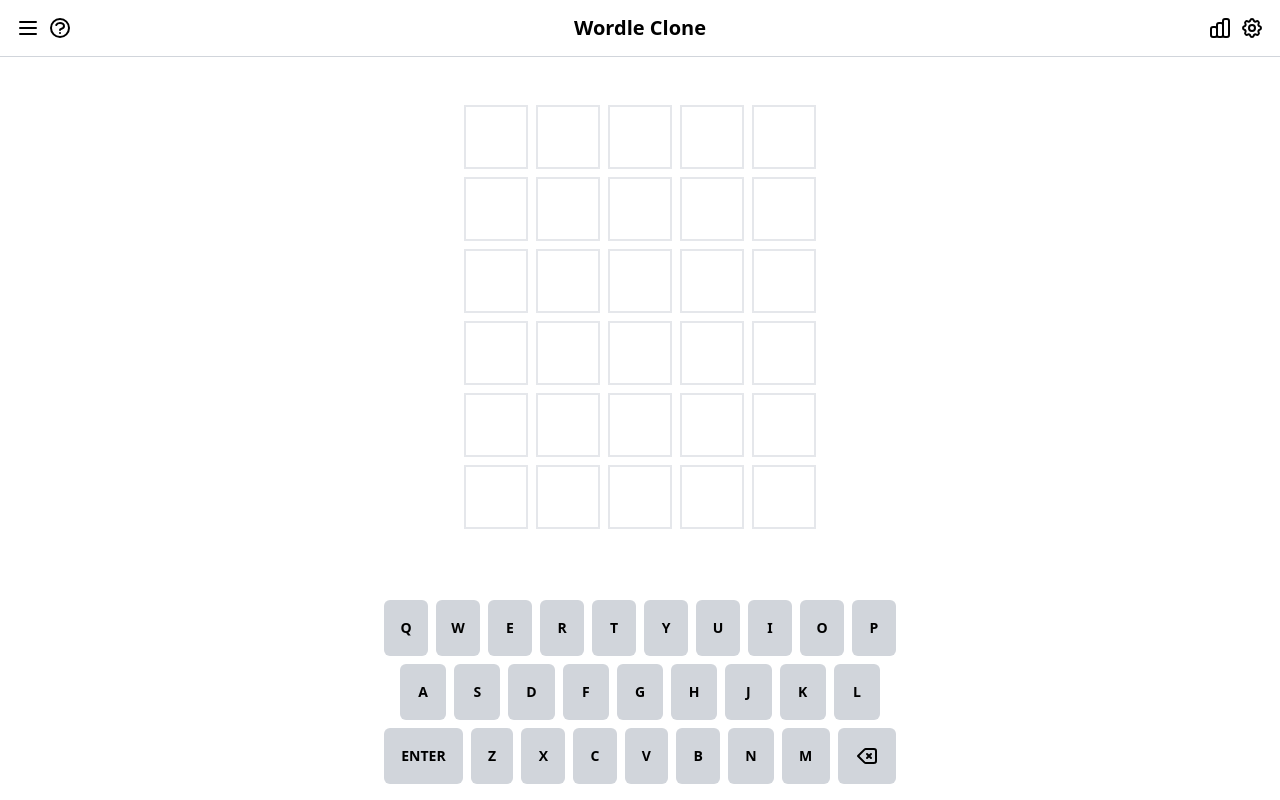
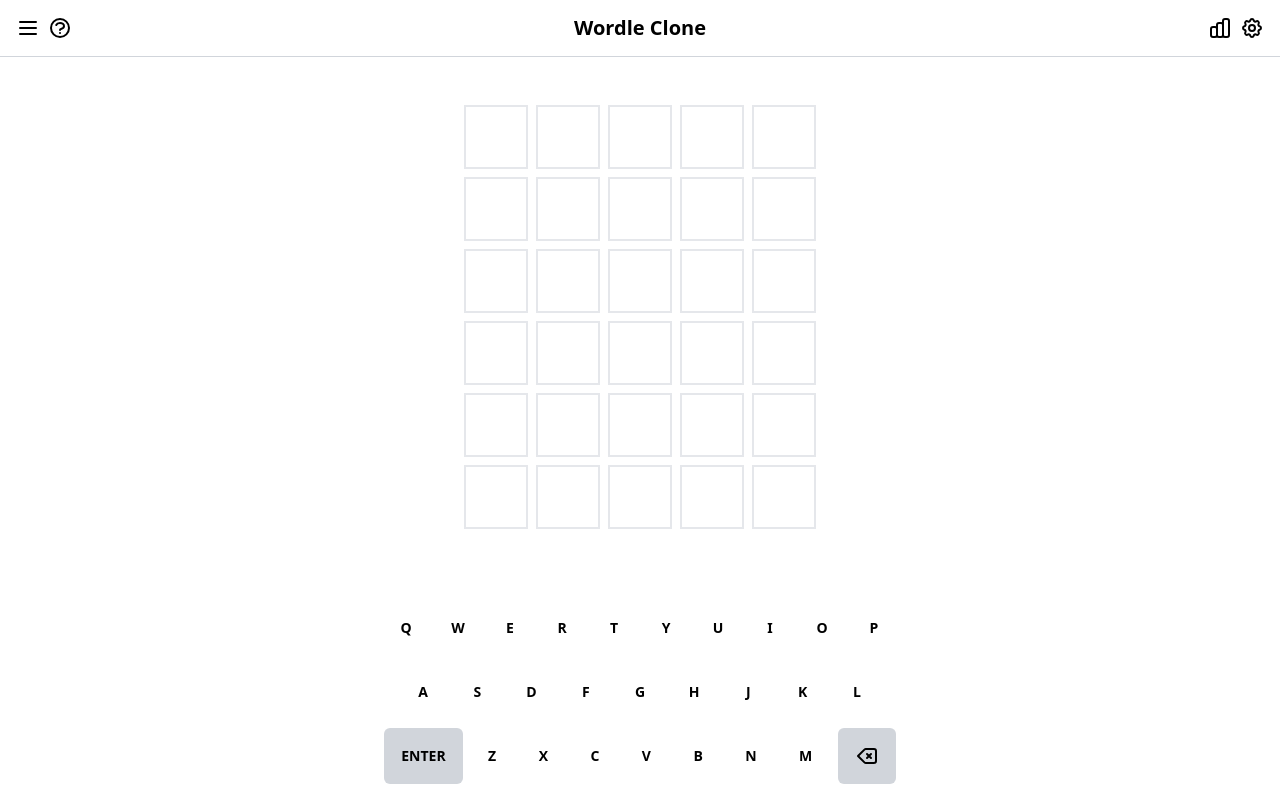
Before and after one commit to williamafil/wordle-clone, a Next.js app: page / in a window 1280 px wide. Built offline with nearby package versions, Linux system fonts and the light colour scheme.

Commit message:
Add key bg color

```diff
--- a/components/Home/KeyButton.tsx
+++ b/components/Home/KeyButton.tsx
@@ -5,6 +5,7 @@ interface KeyButtonProps {
   children?: React.ReactNode;
   value: string;
   onKeyPress: (key: string) => void;
+  className?: string;
 }
 
 function KeyButton(props: KeyButtonProps) {
@@ -16,7 +17,8 @@ function KeyButton(props: KeyButtonProps) {
         "flex items-center justify-center",
         "active:bg-gray-400",
         "text-sm uppercase",
-        props.value === "enter" ? "font-bold " : "font-semibold "
+        props.value === "enter" ? "font-bold " : "font-semibold ",
+        props.className
       )}
     >
       {props.value === "backspace" && props.children}
--- a/components/Home/Keyboard.tsx
+++ b/components/Home/Keyboard.tsx
@@ -1,46 +1,217 @@
-import React from "react";
+import { useEffect, useState } from "react";
 import { BackspaceIcon } from "../Icons";
 import KeyButton from "./KeyButton";
+import { Word } from "types";
 
 interface KeyboardProps {
   onKeyPress: (key: string) => void;
+  record: Word[];
+  currentRound: number;
+}
+
+interface IKeyValue {
+  [key: string]: number;
 }
 
 function Keyboard(props: KeyboardProps) {
+  const [keyRecord, setKeyRecord] = useState<IKeyValue>({
+    a: 0,
+    b: 0,
+    c: 0,
+    d: 0,
+    e: 0,
+    f: 0,
+    g: 0,
+    h: 0,
+    i: 0,
+    j: 0,
+    k: 0,
+    l: 0,
+    m: 0,
+    n: 0,
+    o: 0,
+    p: 0,
+    q: 0,
+    r: 0,
+    s: 0,
+    t: 0,
+    u: 0,
+    v: 0,
+    w: 0,
+    x: 0,
+    y: 0,
+    z: 0,
+  });
+  useEffect(() => {
+    if (props.currentRound === 0) return;
+    props.record[props.currentRound - 1].map((item) => {
+      if (item.value !== null && keyRecord[item.value] !== item.checkNum) {
+        if (item.checkNum > keyRecord[item.value]) {
+          setKeyRecord((prev) => {
+            if (item.value !== null) {
+              prev[item.value] = item.checkNum;
+            }
+            return prev;
+          });
+        }
+      }
+    });
+  }, [props.record, props.currentRound]);
+
+  const checkKeyColor = (letter: string) => {
+    switch (keyRecord[letter]) {
+      case 3:
+        return "bg-green-500";
+      case 2:
+        return "bg-amber-400 ";
+      case 1:
+        return "bg-zinc-400";
+      case 0: {
+        return "bg-transparent";
+      }
+      default:
+        return "bg-transparent";
+    }
+  };
+
   return (
     <div className="pb-4 mx-auto max-w-lg flex flex-col justify-end gap-2 h-full font-semibold uppercase text-sm">
       <div className="grid grid-cols-10 gap-2">
-        <KeyButton onKeyPress={props.onKeyPress} value="q" />
-        <KeyButton onKeyPress={props.onKeyPress} value="w" />
-        <KeyButton onKeyPress={props.onKeyPress} value="e" />
-        <KeyButton onKeyPress={props.onKeyPress} value="r" />
-        <KeyButton onKeyPress={props.onKeyPress} value="t" />
-        <KeyButton onKeyPress={props.onKeyPress} value="y" />
-        <KeyButton onKeyPress={props.onKeyPress} value="u" />
-        <KeyButton onKeyPress={props.onKeyPress} value="i" />
-        <KeyButton onKeyPress={props.onKeyPress} value="o" />
-        <KeyButton onKeyPress={props.onKeyPress} value="p" />
+        <KeyButton
+          className={checkKeyColor("q")}
+          onKeyPress={props.onKeyPress}
+          value="q"
+        />
+        <KeyButton
+          className={checkKeyColor("w")}
+          onKeyPress={props.onKeyPress}
+          value="w"
+        />
+        <KeyButton
+          className={checkKeyColor("e")}
+          onKeyPress={props.onKeyPress}
+          value="e"
+        />
+        <KeyButton
+          className={checkKeyColor("r")}
+          onKeyPress={props.onKeyPress}
+          value="r"
+        />
+        <KeyButton
+          className={checkKeyColor("t")}
+          onKeyPress={props.onKeyPress}
+          value="t"
+        />
+        <KeyButton
+          className={checkKeyColor("y")}
+          onKeyPress={props.onKeyPress}
+          value="y"
+        />
+        <KeyButton
+          className={checkKeyColor("u")}
+          onKeyPress={props.onKeyPress}
+          value="u"
+        />
+        <KeyButton
+          className={checkKeyColor("i")}
+          onKeyPress={props.onKeyPress}
+          value="i"
+        />
+        <KeyButton
+          className={checkKeyColor("o")}
+          onKeyPress={props.onKeyPress}
+          value="o"
+        />
+        <KeyButton
+          className={checkKeyColor("p")}
+          onKeyPress={props.onKeyPress}
+          value="p"
+        />
       </div>
       <div className="px-4 grid grid-cols-9 gap-2">
-        <KeyButton onKeyPress={props.onKeyPress} value="a" />
-        <KeyButton onKeyPress={props.onKeyPress} value="s" />
-        <KeyButton onKeyPress={props.onKeyPress} value="d" />
-        <KeyButton onKeyPress={props.onKeyPress} value="f" />
-        <KeyButton onKeyPress={props.onKeyPress} value="g" />
-        <KeyButton onKeyPress={props.onKeyPress} value="h" />
-        <KeyButton onKeyPress={props.onKeyPress} value="j" />
-        <KeyButton onKeyPress={props.onKeyPress} value="k" />
-        <KeyButton onKeyPress={props.onKeyPress} value="l" />
+        <KeyButton
+          className={checkKeyColor("a")}
+          onKeyPress={props.onKeyPress}
+          value="a"
+        />
+        <KeyButton
+          className={checkKeyColor("s")}
+          onKeyPress={props.onKeyPress}
+          value="s"
+        />
+        <KeyButton
+          className={checkKeyColor("d")}
+          onKeyPress={props.onKeyPress}
+          value="d"
+        />
+        <KeyButton
+          className={checkKeyColor("f")}
+          onKeyPress={props.onKeyPress}
+          value="f"
+        />
+        <KeyButton
+          className={checkKeyColor("g")}
+          onKeyPress={props.onKeyPress}
+          value="g"
+        />
+        <KeyButton
+          className={checkKeyColor("h")}
+          onKeyPress={props.onKeyPress}
+          value="h"
+        />
+        <KeyButton
+          className={checkKeyColor("j")}
+          onKeyPress={props.onKeyPress}
+          value="j"
+        />
+        <KeyButton
+          className={checkKeyColor("k")}
+          onKeyPress={props.onKeyPress}
+          value="k"
+        />
+        <KeyButton
+          className={checkKeyColor("l")}
+          onKeyPress={props.onKeyPress}
+          value="l"
+        />
       </div>
       <div className="grid grid-flow-col  gap-2">
         <KeyButton onKeyPress={props.onKeyPress} value="enter" />
-        <KeyButton onKeyPress={props.onKeyPress} value="z" />
-        <KeyButton onKeyPress={props.onKeyPress} value="x" />
-        <KeyButton onKeyPress={props.onKeyPress} value="c" />
-        <KeyButton onKeyPress={props.onKeyPress} value="v" />
-        <KeyButton onKeyPress={props.onKeyPress} value="b" />
-        <KeyButton onKeyPress={props.onKeyPress} value="n" />
-        <KeyButton onKeyPress={props.onKeyPress} value="m" />
+        <KeyButton
+          className={checkKeyColor("z")}
+          onKeyPress={props.onKeyPress}
+          value="z"
+        />
+        <KeyButton
+          className={checkKeyColor("x")}
+          onKeyPress={props.onKeyPress}
+          value="x"
+        />
+        <KeyButton
+          className={checkKeyColor("c")}
+          onKeyPress={props.onKeyPress}
+          value="c"
+        />
+        <KeyButton
+          className={checkKeyColor("v")}
+          onKeyPress={props.onKeyPress}
+          value="v"
+        />
+        <KeyButton
+          className={checkKeyColor("b")}
+          onKeyPress={props.onKeyPress}
+          value="b"
+        />
+        <KeyButton
+          className={checkKeyColor("n")}
+          onKeyPress={props.onKeyPress}
+          value="n"
+        />
+        <KeyButton
+          className={checkKeyColor("m")}
+          onKeyPress={props.onKeyPress}
+          value="m"
+        />
         <KeyButton onKeyPress={props.onKeyPress} value="backspace">
           <BackspaceIcon />
         </KeyButton>
--- a/pages/api/spell-check.ts
+++ b/pages/api/spell-check.ts
@@ -35,6 +35,7 @@ function matchWord(answer: string, wordToMatch: string) {
       if (idx === i) {
         const res = {
           check: 'correct-pos',
+          checkNum: 3,
           value: wordArr[i],
         }
         result.push(res)
@@ -42,6 +43,7 @@ function matchWord(answer: string, wordToMatch: string) {
       } else {
         const res = {
           check: 'wrong-pos',
+          checkNum: 2,
           value: wordArr[i],
         }
         result.push(res)
@@ -50,6 +52,7 @@ function matchWord(answer: string, wordToMatch: string) {
     } else {
       const res = {
         check: 'wrong-letter',
+        checkNum: 1,
         value: wordArr[i],
       }
       result.push(res)
--- a/pages/index.tsx
+++ b/pages/index.tsx
@@ -9,6 +9,11 @@ import Grids from "../components/Home/Grids";
 import Keyboard from "../components/Home/Keyboard";
 import Container from "../components/Layout/Container";
 
+// checkNum: 3, check: 'correct-pos'
+// checkNum: 2, check: 'wrong-pos'
+// checkNum: 1, check: 'wrong-letter'
+// checkNum: 0 default value
+
 const Home: NextPage = () => {
   const [isLoading, setIsLoading] = useState(false);
   const [isGameOver, setIsGameOver] = useState(false);
@@ -16,46 +21,46 @@ const Home: NextPage = () => {
   const [position, setPosition] = useState(0);
   const [record, setRecord] = useState<Word[]>([
     [
-      { check: null, value: null },
-      { check: null, value: null },
-      { check: null, value: null },
-      { check: null, value: null },
-      { check: null, value: null },
+      { check: null, checkNum: 0, value: null },
+      { check: null, checkNum: 0, value: null },
+      { check: null, checkNum: 0, value: null },
+      { check: null, checkNum: 0, value: null },
+      { check: null, checkNum: 0, value: null },
     ],
     [
-      { check: null, value: null },
-      { check: null, value: null },
-      { check: null, value: null },
-      { check: null, value: null },
-      { check: null, value: null },
+      { check: null, checkNum: 0, value: null },
+      { check: null, checkNum: 0, value: null },
+      { check: null, checkNum: 0, value: null },
+      { check: null, checkNum: 0, value: null },
+      { check: null, checkNum: 0, value: null },
     ],
     [
-      { check: null, value: null },
-      { check: null, value: null },
-      { check: null, value: null },
-      { check: null, value: null },
-      { check: null, value: null },
+      { check: null, checkNum: 0, value: null },
+      { check: null, checkNum: 0, value: null },
+      { check: null, checkNum: 0, value: null },
+      { check: null, checkNum: 0, value: null },
+      { check: null, checkNum: 0, value: null },
     ],
     [
-      { check: null, value: null },
-      { check: null, value: null },
-      { check: null, value: null },
-      { check: null, value: null },
-      { check: null, value: null },
+      { check: null, checkNum: 0, value: null },
+      { check: null, checkNum: 0, value: null },
+      { check: null, checkNum: 0, value: null },
+      { check: null, checkNum: 0, value: null },
+      { check: null, checkNum: 0, value: null },
     ],
     [
-      { check: null, value: null },
-      { check: null, value: null },
-      { check: null, value: null },
-      { check: null, value: null },
-      { check: null, value: null },
+      { check: null, checkNum: 0, value: null },
+      { check: null, checkNum: 0, value: null },
+      { check: null, checkNum: 0, value: null },
+      { check: null, checkNum: 0, value: null },
+      { check: null, checkNum: 0, value: null },
     ],
     [
-      { check: null, value: null },
-      { check: null, value: null },
-      { check: null, value: null },
-      { check: null, value: null },
-      { check: null, value: null },
+      { check: null, checkNum: 0, value: null },
+      { check: null, checkNum: 0, value: null },
+      { check: null, checkNum: 0, value: null },
+      { check: null, checkNum: 0, value: null },
+      { check: null, checkNum: 0, value: null },
     ],
   ]);
 
@@ -65,8 +70,6 @@ const Home: NextPage = () => {
     const res = await axios.post("/api/spell-check", {
       data: word,
     });
-
-    console.log("res.data", res.data);
 
     if (res.data.correction) {
       // true
@@ -82,6 +85,8 @@ const Home: NextPage = () => {
         // setPosition(5);
         setIsGameOver(true);
         setIsLoading(false);
+        setRound((prev) => (prev += 1));
+        setPosition(0);
         return;
       }
 
@@ -144,7 +149,11 @@ const Home: NextPage = () => {
         )}
         <Grids record={record} />
         <footer className="flex-shrink-0 h-56">
-          <Keyboard onKeyPress={keyPressHandler} />
+          <Keyboard
+            currentRound={round}
+            record={record}
+            onKeyPress={keyPressHandler}
+          />
         </footer>
       </Container>
     </div>
```
Also changed, not shown: components/Home/Grids.tsx (+31 -10 lines), helpers/utils.ts (+1 -41 lines), types/index.ts (+7 -1 lines).
